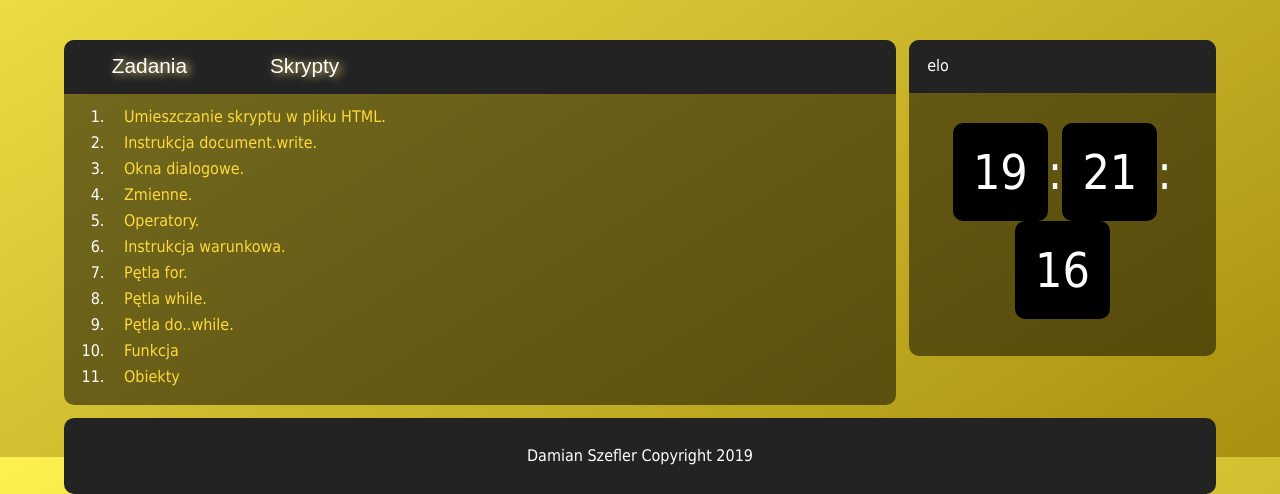
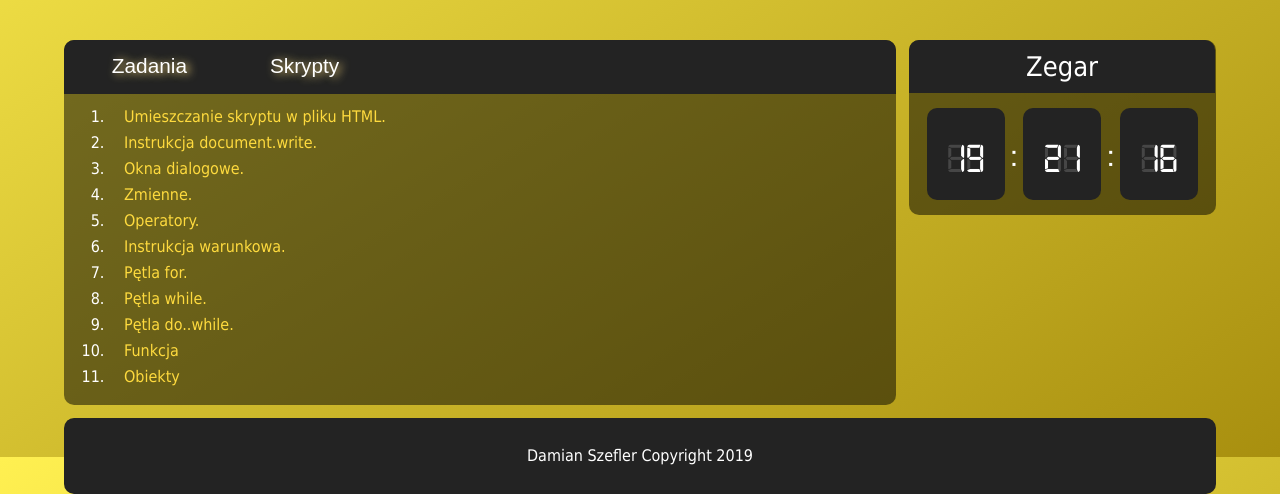
Before and after one commit to Scyzoryk966/paWWW, a plain HTML site: page index.html in a window 1280 px wide. Shown: the part 343-837 px from the top of the page. Drawn offline with Linux system fonts and the light colour scheme.

Commit message:
finalizacja zegara

```diff
--- a/css/style.css
+++ b/css/style.css
@@ -47,6 +47,14 @@ table {
     border-spacing: 0;
 }
 /* CSS RESET END */
+
+@font-face {
+    font-family: Digital;
+    src: url(../font/digital-7mono.ttf);
+}
+
+
+
 html {
     color: white;
     font-family: Tahoma, serif;
@@ -149,6 +157,7 @@ main input {
 }
 
 aside {
+    font-size: 1.3em;
     float: left;
     width: 24%;
     margin-top: 0;
@@ -157,8 +166,9 @@ aside {
 }
 
 aside.top {
-    width: 88%;
-    padding: 6%;
+    text-align: center;
+    width: 91.2%;
+    padding: 4.3%;
     background-color: #232323;
     margin-bottom: 15px;
 }
@@ -189,19 +199,47 @@ footer p {
 }
 
 #zegar{
-    font-size: 3em;
+    font-size: 2em;
+    font-family: Digital, monospace;
     text-align: center;
-    margin-top: 27%;
-    margin-bottom: 12%;
-    transition: all 0.1s ease-in;
+    margin-top: 20%;
+    margin-bottom: 5%;
 }
+
 .tarcza{
     display: inline-block;
-    background: black;
+    background: #232323;
     width: 2ch;
     padding: 25px 20px;
+
+}
+.tarcza:before{
+    color: rgba(255,255,255,0.16);
+    position: absolute;
+    content: "88";
 }
 
+
+.blush{
+    color: white;
+    animation: blush 1s infinite;
+    animation-direction: normal;
+}
+
+@keyframes blush {
+    0% {
+        color: #cacaca
+    }
+    10% {
+        color:white;
+    }
+    90% {
+        color:white;
+    }
+    100% {
+        color: #cacaca;
+    }
+}
 
 .zaokTOP {
     border-top-right-radius: 10px;
@@ -238,6 +276,12 @@ pre {
     padding: 3%;
 }
 
+@media screen and (max-width: 1100px) {
+    .tarcza{
+        font-size: 0.8em;
+        padding: 15px 10px;
+    }
+}
 
 @media screen and (max-width: 1000px) {
     body{
@@ -268,9 +312,9 @@ pre {
     aside.top {
         font-size: 3em;
     }
-    .zegar{
-        margin-top: 7%;
-        margin-bottom: 2%;
+    .tarcza{
+        font-size: 2em;
+        padding: 40px 20px;
     }
     pre{
         font-size: 1.6em;
--- a/index.html
+++ b/index.html
@@ -7,26 +7,7 @@
 		<meta http-equiv="Creation-Date" content="2019-11-03 17:38"/>
 		<meta http-equiv="reply-to" content="muszas@gmail.com"/>
 		<title>JavaScript - Strona główna - Zadania</title>
-    <script>
-        function startTime() {
-            var today = new Date();
-            var h = today.getHours();
-            var m = today.getMinutes();
-            var s = today.getSeconds();
-            m = checkTime(m);
-            s = checkTime(s);
-            var time =
-				'<div class="tarcza zaokTOP zaokBOTTOM">'+h+'</div>:<div class="tarcza zaokTOP zaokBOTTOM">'+m+'</div>:<div class="tarcza zaokTOP zaokBOTTOM">'+s+'</div>'
-            document.getElementById('zegar').innerHTML = time;
-            // document.getElementById('M').innerHTML = m;
-            // document.getElementById('S').innerHTML = s;
-            var t = setTimeout(startTime, 500);
-        }
-        function checkTime(i) {
-            if (i < 10) {i = "0" + i};
-            return i;
-        }
-    </script>
+		<script src="js/scripts.js"></script>
 </head>
 		<body onload="startTime()">
 				<header>
@@ -50,17 +31,13 @@
 									<li><a href="podstrony/function.html">Funkcja</a>
 									<li><a href="podstrony/obiekty.html">Obiekty</a>
 								</ol>
-        <div style="width: 100%; height: 15px;">
-        </div>
+										<div style="width: 100%; height: 15px;"></div>
 						</main>
-
 						<aside class="bottom zaokTOP">
-        <aside class="top zaokTOP">elo</aside>
-			<div id="zegar">
-			</div>
+								<aside class="top zaokTOP">Zegar</aside>
+										<div id="zegar"></div>
 						</aside>
 				<footer><p>Damian Szefler Copyright 2019</p></footer>
-
 		</body>
 <div style="height: 1em;">
 </div>
--- /dev/null
+++ b/js/scripts.js
@@ -0,0 +1,17 @@
+function startTime() {
+    var today = new Date();
+    var h = today.getHours();
+    var m = today.getMinutes();
+    var s = today.getSeconds();
+    m = checkTime(m);
+    s = checkTime(s);
+    var time =
+        '<div class="tarcza zaokTOP zaokBOTTOM blush">'+h+'</div>:<div class="tarcza zaokTOP zaokBOTTOM blush">'+m+'</div>:<div class="tarcza zaokTOP zaokBOTTOM blush">'+s+'</div>'
+    document.getElementById('zegar').innerHTML = time;
+    var t = setTimeout(startTime, 1000);
+}
+
+function checkTime(i) {
+    if (i < 10) {i = "0" + i}
+    return i;
+}
```
Also changed, not shown: font/digital-7 (italic).ttf (added), font/digital-7 (mono italic).ttf (added), font/digital-7.ttf (added), font/digital-7mono.ttf (added). Lines whose indentation alone changed are shown as unchanged.
